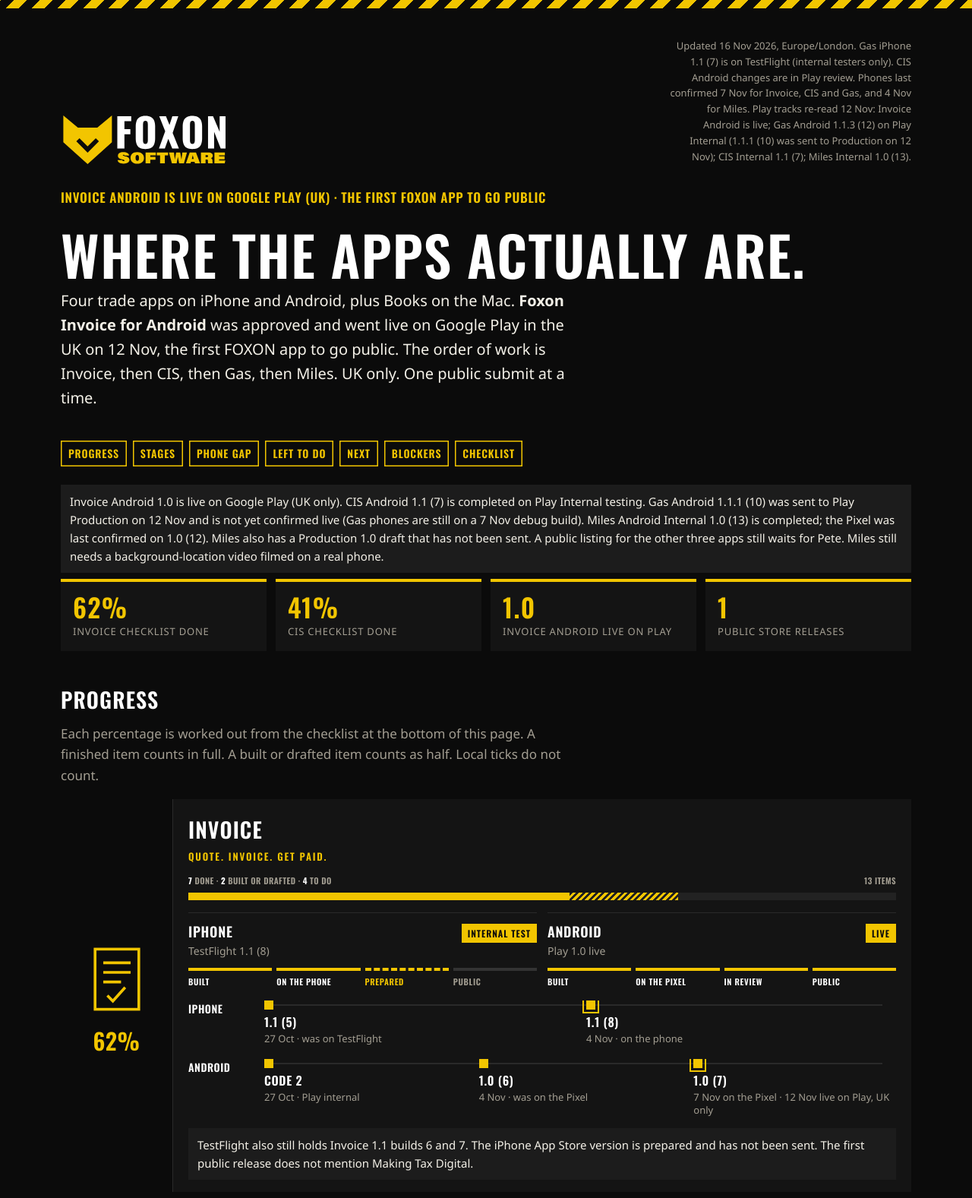
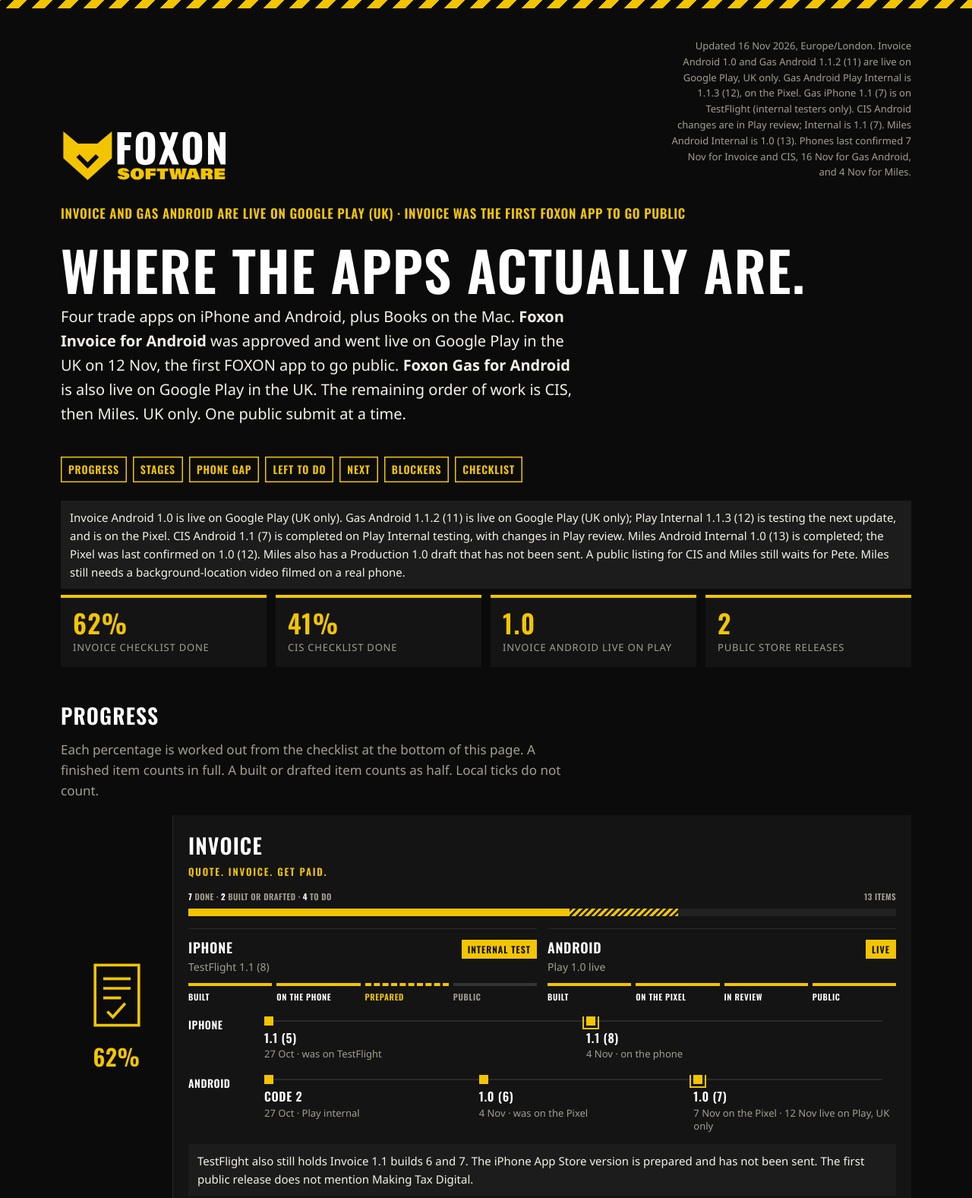
Before and after one commit to four2d/foxon-progress, a plain HTML site: page index.html in a window 1280 px wide. Shown: the top 1577 px of the page at 76% size. Drawn offline with nearby package versions, Linux system fonts and the light colour scheme.

Commit message:
Progress: Gas Android live on Google Play, 2 public releases, 16 Nov

```diff
--- a/features.json
+++ b/features.json
@@ -296,11 +296,11 @@
           "label": "Current build on the test phones",
           "gas-ios": {
             "state": "part",
-            "note": "A debug 1.1 build has been on the iPhone since 7 Nov, not the TestFlight 1.1 (6) track."
+            "note": "A debug 1.1 build has been on the iPhone since 7 Nov, not the TestFlight 1.1 (7) track."
           },
           "gas-android": {
-            "state": "part",
-            "note": "A debug 1.1 (8) build has been on the Pixel since 7 Nov, not Play Internal 1.1 (9)."
+            "state": "done",
+            "note": "Play Internal 1.1.3 (12) on the Pixel 16 Nov. The public store build is 1.1.2 (11)."
           }
         },
         {
@@ -308,11 +308,11 @@
           "label": "Build on TestFlight or Play Internal",
           "gas-ios": {
             "state": "part",
-            "note": "TestFlight 1.1 (6) is on the store track. The phone is running a later debug build."
+            "note": "TestFlight 1.1 (7) is on the store track (16 Nov, internal testers only). The phone was last confirmed on a 7 Nov debug build."
           },
           "gas-android": {
             "state": "done",
-            "note": "Play Internal 1.1.3 (12) as of 16 Nov. Production 1.1.1 (10) sent on 12 Nov, UK only, not yet confirmed live to the public. The Pixel is not on that build yet."
+            "note": "Production 1.1.2 (11) is live; Internal 1.1.3 (12) is testing the next update."
           }
         },
         {
@@ -323,8 +323,8 @@
             "note": "Prepared. Not sent."
           },
           "gas-android": {
-            "state": "part",
-            "note": "Written. Not sent."
+            "state": "done",
+            "note": "Live on Google Play, UK only."
           }
         },
         {
@@ -347,7 +347,7 @@
           },
           "gas-android": {
             "state": "todo",
-            "note": "Planned. Not in Play Internal 1.1 (9)."
+            "note": "Play Internal 1.1.3 (12) is testing it. Not in the live 1.1.2 (11) public build."
           }
         },
         {
@@ -357,7 +357,8 @@
             "state": "todo"
           },
           "gas-android": {
-            "state": "todo"
+            "state": "done",
+            "note": "Live on Google Play, UK only."
           }
         },
         {
@@ -367,7 +368,8 @@
             "state": "todo"
           },
           "gas-android": {
-            "state": "todo"
+            "state": "done",
+            "note": "Live on Google Play, UK only."
           }
         }
       ]
--- a/index.html
+++ b/index.html
@@ -271,12 +271,12 @@
   <div class="brand">
     <img src="foxon-logo-horizontal-dark.svg" alt="FOXON software">
   </div>
-  <p class="asof">Updated 16 Nov 2026, Europe/London. Gas iPhone 1.1 (7) is on TestFlight (internal testers only). CIS Android changes are in Play review. Phones last confirmed 7 Nov for Invoice, CIS and Gas, and 4 Nov for Miles. Play tracks re-read 12 Nov: Invoice Android is live; Gas Android 1.1.3 (12) on Play Internal (1.1.1 (10) was sent to Production on 12 Nov); CIS Internal 1.1 (7); Miles Internal 1.0 (13).</p>
+  <p class="asof">Updated 16 Nov 2026, Europe/London. Invoice Android 1.0 and Gas Android 1.1.2 (11) are live on Google Play, UK only. Gas Android Play Internal is 1.1.3 (12), on the Pixel. Gas iPhone 1.1 (7) is on TestFlight (internal testers only). CIS Android changes are in Play review; Internal is 1.1 (7). Miles Android Internal is 1.0 (13). Phones last confirmed 7 Nov for Invoice and CIS, 16 Nov for Gas Android, and 4 Nov for Miles.</p>
 </header>
 <main>
-  <p class="kicker" style="color:var(--yellow);margin:22px 0 0">Invoice Android is live on Google Play (UK) · the first FOXON app to go public</p>
+  <p class="kicker" style="color:var(--yellow);margin:22px 0 0">Invoice and Gas Android are live on Google Play (UK) · Invoice was the first FOXON app to go public</p>
   <h1>Where the apps actually are.</h1>
-  <p class="lede">Four trade apps on iPhone and Android, plus Books on the Mac. <strong>Foxon Invoice for Android</strong> was approved and went live on Google Play in the UK on 12 Nov, the first FOXON app to go public. The order of work is Invoice, then CIS, then Gas, then Miles. UK only. One public submit at a time.</p>
+  <p class="lede">Four trade apps on iPhone and Android, plus Books on the Mac. <strong>Foxon Invoice for Android</strong> was approved and went live on Google Play in the UK on 12 Nov, the first FOXON app to go public. <strong>Foxon Gas for Android</strong> is also live on Google Play in the UK. The remaining order of work is CIS, then Miles. UK only. One public submit at a time.</p>
   <nav class="jump" aria-label="On this page">
     <a href="#progress">Progress</a>
     <a href="#stages">Stages</a>
@@ -286,13 +286,13 @@
     <a href="#blockers">Blockers</a>
     <a href="#features">Checklist</a>
   </nav>
-  <div class="call">Invoice Android 1.0 is live on Google Play (UK only). CIS Android 1.1 (7) is completed on Play Internal testing. Gas Android 1.1.1 (10) was sent to Play Production on 12 Nov and is not yet confirmed live (Gas phones are still on a 7 Nov debug build). Miles Android Internal 1.0 (13) is completed; the Pixel was last confirmed on 1.0 (12). Miles also has a Production 1.0 draft that has not been sent. A public listing for the other three apps still waits for Pete. Miles still needs a background-location video filmed on a real phone.</div>
+  <div class="call">Invoice Android 1.0 is live on Google Play (UK only). Gas Android 1.1.2 (11) is live on Google Play (UK only); Play Internal 1.1.3 (12) is testing the next update, and is on the Pixel. CIS Android 1.1 (7) is completed on Play Internal testing, with changes in Play review. Miles Android Internal 1.0 (13) is completed; the Pixel was last confirmed on 1.0 (12). Miles also has a Production 1.0 draft that has not been sent. A public listing for CIS and Miles still waits for Pete. Miles still needs a background-location video filmed on a real phone.</div>
 
   <div class="stats">
     <div class="stat"><b data-pct-app="Invoice">—</b><span>Invoice checklist done</span></div>
     <div class="stat"><b data-pct-app="CIS">—</b><span>CIS checklist done</span></div>
     <div class="stat"><b>1.0</b><span>Invoice Android live on Play</span></div>
-    <div class="stat"><b>1</b><span>Public store releases</span></div>
+    <div class="stat"><b>2</b><span>Public store releases</span></div>
   </div>
 
   <section id="progress">
@@ -303,7 +303,7 @@
 
   <section id="stages">
     <h2>The same four steps</h2>
-    <p class="note">Yellow means that step is done. A dashed yellow bar means the store page is prepared and not sent, except Invoice Android, where the store-page step is filled because the 9 Nov production review was sent. Grey means not started. Public is filled for Invoice Android only; the rest are still grey.</p>
+    <p class="note">Yellow means that step is done. A dashed yellow bar means the store page is prepared and not sent, except Invoice Android and Gas Android, where the store-page step is filled because those apps are live. Grey means not started. Public is filled for Invoice Android and Gas Android; the rest are still grey.</p>
     <div class="chart">
       <svg viewBox="0 0 980 420" role="img" aria-label="Stage chart for each app and platform">
         <g font-family="Oswald, Impact, sans-serif" font-size="15" fill="#a39e92">
@@ -319,7 +319,7 @@
   <section class="split">
     <div>
       <h2 id="gap">On the phone, not the same build</h2>
-      <p class="note">Miles is one gap: Android shows streets, the iPhone still shows the on-device outline. Gas is the other: Play Internal has Android 1.1 (9), but both test phones are on a debug build.</p>
+      <p class="note">Miles is one gap: Android shows streets, the iPhone still shows the on-device outline. Gas iPhone was last confirmed on a 7 Nov debug build; TestFlight has 1.1 (7).</p>
       <div class="chart" style="padding:18px">
         <svg viewBox="0 0 640 220" role="img" aria-label="Miles map and Gas build gaps between the phones and the latest test tracks">
           <rect x="0" y="20" width="280" height="16" fill="#f2c500"/>
@@ -327,14 +327,14 @@
           <text x="0" y="14" fill="#fff" font-family="Oswald, Impact, sans-serif" font-size="16">ANDROID · STREET MAP · 1.0 (12)</text>
           <text x="0" y="64" fill="#fff" font-family="Oswald, Impact, sans-serif" font-size="16">IPHONE · OUTLINE ONLY · 1.0 (9)</text>
           <text x="0" y="120" fill="#a39e92" font-family="Avenir Next, Helvetica, sans-serif" font-size="15">The street-map work for iPhone is drafted. It is not on TestFlight.</text>
-          <text x="0" y="148" fill="#a39e92" font-family="Avenir Next, Helvetica, sans-serif" font-size="15">Gas Android 1.1 (9) is on Play Internal. The phones still run a 7 Nov debug build.</text>
+          <text x="0" y="148" fill="#a39e92" font-family="Avenir Next, Helvetica, sans-serif" font-size="15">Gas Android 1.1.2 (11) is live. Play Internal 1.1.3 (12) is on the Pixel.</text>
         </svg>
       </div>
     </div>
     <div class="ahead">
       <h2 id="ahead">Written, not on the phone</h2>
       <ul>
-        <li><strong>Gas.</strong> Play Internal has Android 1.1 (9). The test phones are on a debug build. Team sharing for a later public release is not in that Internal build.</li>
+        <li><strong>Gas.</strong> Play Internal has Android 1.1.3 (12), and it is on the Pixel. The live public build is 1.1.2 (11).</li>
         <li><strong>Miles, iPhone.</strong> Place names on trips already filed, and the shared street map, are drafted only.</li>
         <li><strong>Books.</strong> The friend download on the website is still 1.3.1. The 1.3.13 update is staged and not published. The Mac app is 1.3.15.</li>
         <li><strong>Website.</strong> The Android privacy section and the canonical-URL fix went live on 9 Nov.</li>
@@ -355,8 +355,8 @@
       <div class="step">
         <div><span class="tag">Play</span><div class="n">01</div></div>
         <div>
-          <h3>Watch Invoice Android after launch</h3>
-          <p>Approved and live on 12 Nov, UK only. Next is watching early feedback and store messages.</p>
+          <h3>Watch Invoice and Gas Android after launch</h3>
+          <p>Invoice Android 1.0 and Gas Android 1.1.2 (11) are live on Google Play, UK only. Next is watching early feedback and store messages.</p>
         </div>
       </div>
       <div class="step">
@@ -370,14 +370,14 @@
         <div><span class="tag alert">Pete</span><div class="n">03</div></div>
         <div>
           <h3>Say when to submit the other apps</h3>
-          <p>After Invoice, the order is CIS, then Gas, then Miles. UK only. Do not send the next app while the last one is in review.</p>
+          <p>After Invoice and Gas, the order is CIS, then Miles. UK only. Do not send the next app while the last one is in review.</p>
         </div>
       </div>
       <div class="step">
         <div><span class="tag wait">Phones</span><div class="n">04</div></div>
         <div>
           <h3>Line up Gas and Miles on the test phones</h3>
-          <p>Gas phones still run a debug build, not Play Internal 1.1 (9). Miles Android Internal is 1.0 (13); the Pixel was last confirmed on 1.0 (12). The Miles iPhone build still lacks the street map that is already on Android.</p>
+          <p>Gas Android Play Internal 1.1.3 (12) is on the Pixel. Gas iPhone was last confirmed on a 7 Nov debug build; TestFlight has 1.1 (7). Miles Android Internal is 1.0 (13); the Pixel was last confirmed on 1.0 (12). The Miles iPhone build still lacks the street map that is already on Android.</p>
         </div>
       </div>
       <div class="step">
@@ -394,10 +394,10 @@
     <h2>Blockers</h2>
     <p class="note">What is stuck, and who it waits on.</p>
     <div class="path">
-      <div class="step"><div><span class="tag">Play</span></div><div><h3>Invoice Android is live</h3><p>Invoice is public on Google Play in the UK. The other apps wait their turn.</p></div></div>
+      <div class="step"><div><span class="tag">Play</span></div><div><h3>Invoice and Gas Android are live</h3><p>Invoice and Gas are public on Google Play in the UK. CIS and Miles wait their turn.</p></div></div>
       <div class="step"><div><span class="tag alert">Pete</span></div><div><h3>Miles background-location video</h3><p>It has to be filmed on a real phone before a Play submit.</p></div></div>
-      <div class="step"><div><span class="tag alert">Pete</span></div><div><h3>OK to submit CIS, Gas and Miles</h3><p>Listings are written. Nothing goes to review until Pete says so in chat.</p></div></div>
-      <div class="step"><div><span class="tag wait">Phones</span></div><div><h3>Gas test phones are on a debug build</h3><p>Play Internal 1.1 (9) is ready for testers. The phones were last confirmed on a 7 Nov debug build.</p></div></div>
+      <div class="step"><div><span class="tag alert">Pete</span></div><div><h3>OK to submit CIS and Miles</h3><p>Listings are written. CIS Android already has changes in Play review. Nothing else goes to review until Pete says so in chat.</p></div></div>
+      <div class="step"><div><span class="tag wait">Phones</span></div><div><h3>Gas iPhone is behind the TestFlight build</h3><p>TestFlight has 1.1 (7). The iPhone was last confirmed on a 7 Nov debug build. The Pixel is on Play Internal 1.1.3 (12).</p></div></div>
       <div class="step"><div><span class="tag wait">Phones</span></div><div><h3>Miles iPhone map is behind Android</h3><p>The street map is drafted and is not on TestFlight. The phone still shows the outline.</p></div></div>
       <div class="step"><div><span class="tag alert">Pete</span></div><div><h3>Books friend download</h3><p>1.3.13 stays staged until Pete says to publish it.</p></div></div>
     </div>
@@ -417,7 +417,7 @@
   </section>
 </main>
 <footer>
-  FOXON Software · Tools That Graft · Updated 16 Nov 2026, Europe/London. Gas iPhone 1.1 (7) is on TestFlight (internal testers only). CIS Android changes are in Play review. Invoice Android 1.0 is live on Google Play, UK only.
+  FOXON Software · Tools That Graft · Updated 16 Nov 2026, Europe/London. Gas iPhone 1.1 (7) is on TestFlight (internal testers only). CIS Android changes are in Play review. Invoice Android 1.0 and Gas Android 1.1.2 (11) are live on Google Play, UK only.
 </footer>
 <script>
 const tick = `<svg viewBox="0 0 14 14" aria-hidden="true"><path d="M2.5 7.5l3 3 6-7" fill="none" stroke="currentColor" stroke-width="2"/></svg>`;
@@ -489,7 +489,7 @@ const apps = [
     draw: `<svg viewBox="0 0 120 120"><path d="M60 18c8 16 22 28 22 46a22 22 0 0 1-44 0c0-18 14-30 22-46z" fill="none" stroke="#f2c500" stroke-width="4"/><path d="M60 58c4 6 10 10 10 16a10 10 0 0 1-20 0c0-6 6-10 10-16z" fill="#f2c500"/></svg>`,
     tracks: [
       { plat: "iPhone", ver: "TestFlight 1.1 (7)", pill: "Internal test", cls: "", steps: ["on","on","mid","off"], labels: ["Built","On the phone","Prepared","Public"] },
-      { plat: "Android", ver: "Play Internal 1.1 (9)", pill: "Internal, not on the Pixel", cls: "wait", steps: ["on","on","off","off"], labels: ["Built","On Internal","Not sent","Public"] }
+      { plat: "Android", ver: "Play 1.1.2 live", pill: "Live", cls: "", steps: ["on","on","on","on"], labels: ["Built","On the Pixel","In review","Public"] }
     ],
     lanes: [
       { who: "iPhone", points: [
@@ -503,11 +503,13 @@ const apps = [
         { v: "code 3", when: "27 Oct · Play internal", state: "past" },
         { v: "1.1 (4)", when: "28 Oct · Play internal", state: "past" },
         { v: "1.1 (8)", when: "4 Nov · was the Play build", state: "past" },
-        { v: "Debug 1.1 (8)", when: "7 Nov · on the Pixel", state: "now" },
-        { v: "1.1 (9)", when: "9 Nov · Play Internal, not on the Pixel", state: "wait" }
+        { v: "Debug 1.1 (8)", when: "7 Nov · was on the Pixel", state: "past" },
+        { v: "1.1 (9)", when: "9 Nov · was Play Internal", state: "past" },
+        { v: "1.1.2 (11)", when: "Live on Play, UK only", state: "now" },
+        { v: "1.1.3 (12)", when: "16 Nov · Play Internal, on the Pixel", state: "now" }
       ]}
     ],
-    call: "Records and certificates. Not a Gas Safe approval, and this page does not claim one. Android 1.1.1 (10) was sent to Play Production on 12 Nov, UK only; live status is not yet confirmed. Android 1.1.3 (12) is now on Play Internal testing (16 Nov). The test phones are still on a 7 Nov debug build. Team sharing is switched off in this release."
+    call: "Records and certificates. Not a Gas Safe approval, and this page does not claim one. Android 1.1.2 (11) is live on Google Play, UK only. Android 1.1.3 (12) is on Play Internal testing and on the Pixel (16 Nov)."
   },
   {
     name: "Books", job: "The company ledger.",
@@ -534,13 +536,13 @@ const apps = [
 
 const stageRows = [
   ["Invoice · iPhone", ["full","full","half","none"]],
-  ["Invoice · Android", ["full","full","full","none"]],
+  ["Invoice · Android", ["full","full","full","full"]],
   ["CIS · iPhone", ["full","full","half","none"]],
   ["CIS · Android", ["full","full","none","none"]],
   ["Miles · iPhone", ["full","full","half","none"]],
   ["Miles · Android", ["full","full","none","none"]],
   ["Gas · iPhone", ["full","full","half","none"]],
-  ["Gas · Android", ["full","full","none","none"]],
+  ["Gas · Android", ["full","full","full","full"]],
   ["Books · Mac", ["full","full","half","none"]],
   ["Books · Windows", ["none","none","none","none"]]
 ];
```
Also changed, not shown: 1 other file.
